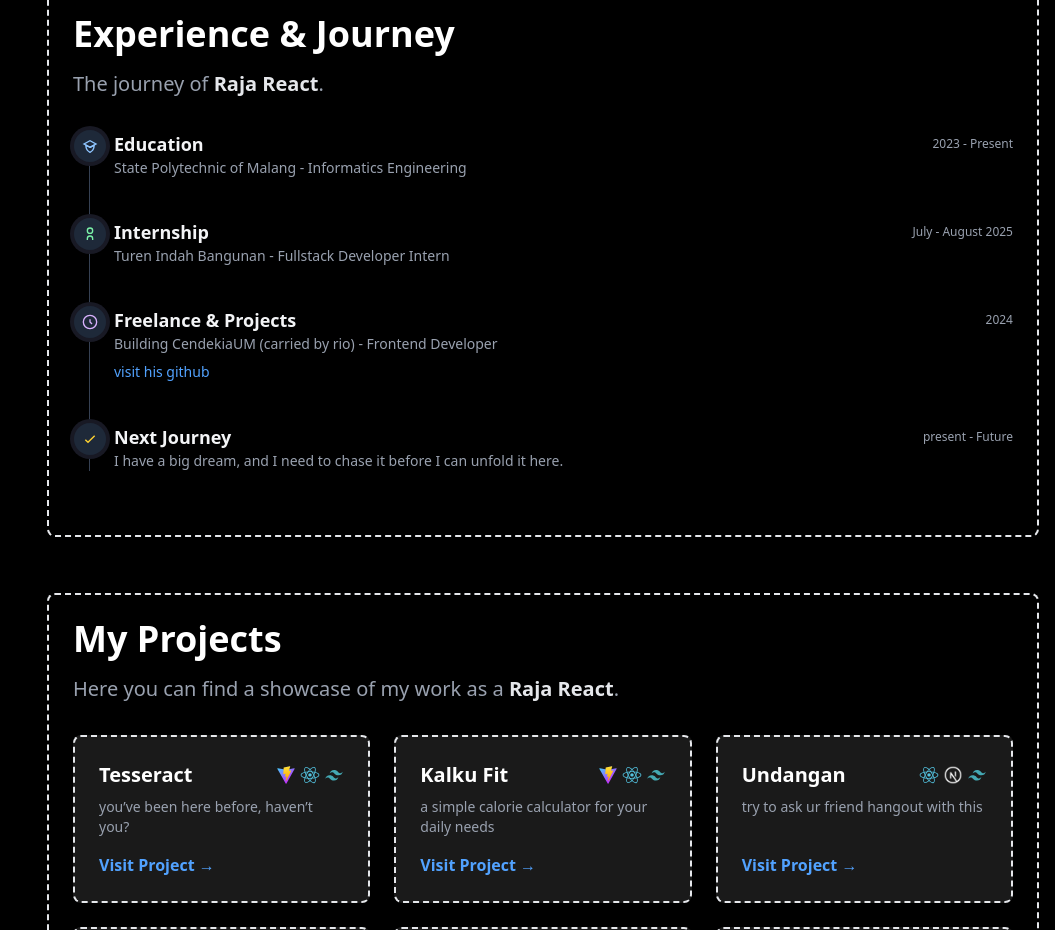
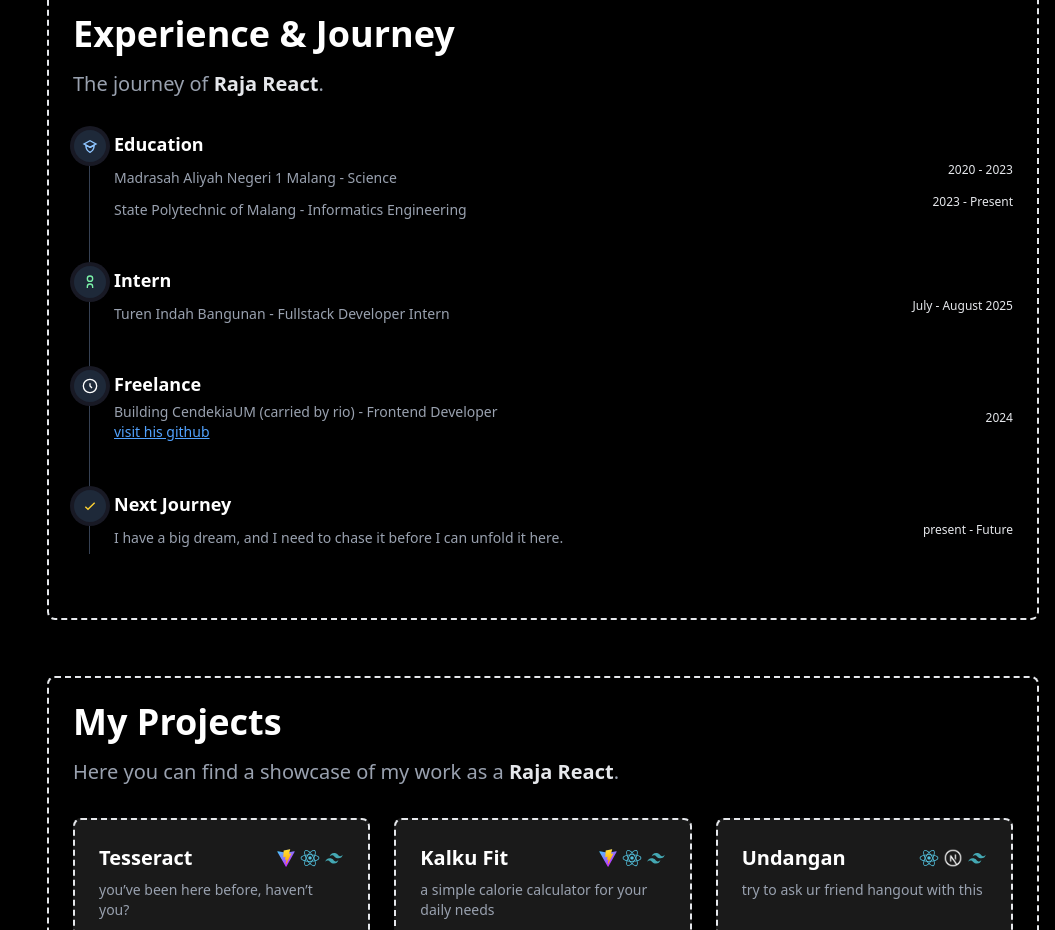
Before and after one commit to Maeeveee/Tesseract, a React (Vite) app: page / in a window 1280 px wide. Shown: the part 1120-2050 px from the top of the page, without its empty margins (225-1280 px from the left). Built offline with nearby package versions, Linux system fonts and the light colour scheme.

Commit message:
add new layout and add new data

```diff
--- a/src/components/experienceSection.jsx
+++ b/src/components/experienceSection.jsx
@@ -7,9 +7,11 @@ export default function ExperienceSection() {
                     <path d="M12 14l6.16-3.422A12.083 12.083 0 0112 21.5a12.083 12.083 0 01-6.16-10.922L12 14z" />
                 </svg>
             ),
-            title: "Education",
-            desc: "State Polytechnic of Malang - Informatics Engineering",
-            period: "2023 - Present",
+            desc: [
+                "Madrasah Aliyah Negeri 1 Malang - Science",
+                "State Polytechnic of Malang - Informatics Engineering",
+            ],
+            period: ["2020 - 2023","2023 - Present"],
         },
         {
             icon: (
@@ -18,20 +20,22 @@ export default function ExperienceSection() {
                     <circle cx="12" cy="7" r="4" />
                 </svg>
             ),
-            title: "Internship",
-            desc: "Turen Indah Bangunan - Fullstack Developer Intern",
-            period: "July - August 2025",
+            desc: [
+                "Turen Indah Bangunan - Fullstack Developer Intern",
+            ],
+            period: ["July - August 2025"],
         },
         {
             icon: (
-                <svg className="w-4 h-4 text-purple-300" fill="none" stroke="currentColor" strokeWidth="2" viewBox="0 0 24 24">
+                <svg className="w-4 h-4 text-white" fill="none" stroke="currentColor" strokeWidth="2" viewBox="0 0 24 24">
                     <path d="M12 8v4l3 3" />
                     <circle cx="12" cy="12" r="10" />
                 </svg>
             ),
-            title: "Freelance & Projects",
-            desc: "Building CendekiaUM (carried by rio) - Frontend Developer",
-            period: "2024",
+            desc: [
+                "Building CendekiaUM (carried by rio) - Frontend Developer",
+            ],
+            period: ["2024",],
             github: "https://github.com/ckckckcz",
         },
         {
@@ -40,9 +44,10 @@ export default function ExperienceSection() {
                     <path d="M5 13l4 4L19 7" />
                 </svg>
             ),
-            title: "Next Journey",
-            desc: "I have a big dream, and I need to chase it before I can unfold it here.",
-            period: "present - Future",
+            desc: [
+                "I have a big dream, and I need to chase it before I can unfold it here."
+            ],
+            period: ["present - Future"],
         },
     ];
 
@@ -59,21 +64,29 @@ export default function ExperienceSection() {
                             <span className="absolute -start-4 flex items-center justify-center w-8 h-8 rounded-full ring-4 ring-[#181924] bg-gray-800">
                                 {step.icon}
                             </span>
-                            <div className="flex items-center justify-between  lg:flex-row md:flex-row md:items-center md:justify-between">
-                                <h3 className="font-semibold text-lg text-gray-100">{step.title}</h3>
-                                <span className="text-xs text-gray-400 md:ml-4">{step.period}</span>
-                            </div>
-                            <p className="text-sm text-gray-400">{step.desc}</p>
-                            {step.github && (
+                            <h3 className="text-lg font-semibold text-white mb-1">
+                                {["Education", "Intern", "Freelance", "Next Journey"][idx]}
+                            </h3>
+                            {step.desc.map((d, i) => (
+                                <div key={i} className="flex flex-col md:flex-row md:items-center md:justify-between">
+                                    <div className="flex flex-col">
+                                        <p className="text-sm text-gray-400">{d}</p>
+                                        {step.github && idx === 2 && i === 0 && (
                                             <a
                                                 href={step.github}
                                                 target="_blank"
                                                 rel="noopener noreferrer"
-                                    className="inline-block mt-2 text-blue-400 text-sm"
+                                                className="text-blue-400 text-sm underline mb-2"
                                             >
                                                 visit his github
                                             </a>
                                         )}
+                                    </div>
+                                    <span className="text-xs text-gray-200 md:ml-4 md:text-right mt-1 md:mt-0 min-w-[120px] mb-4">
+                                        {Array.isArray(step.period) ? (step.period[i] || "") : (i === 0 ? step.period : "")}
+                                    </span>
+                                </div>
+                            ))}
                         </li>
                     ))}
                 </ol>
```
Lines whose indentation alone changed are shown as unchanged.
